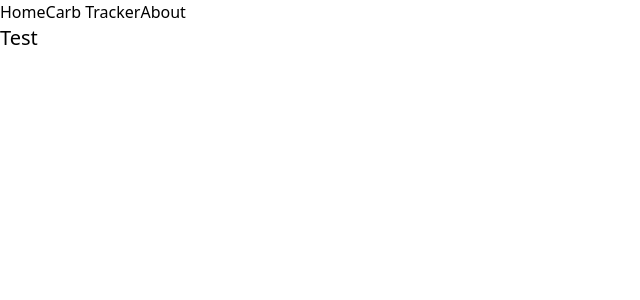
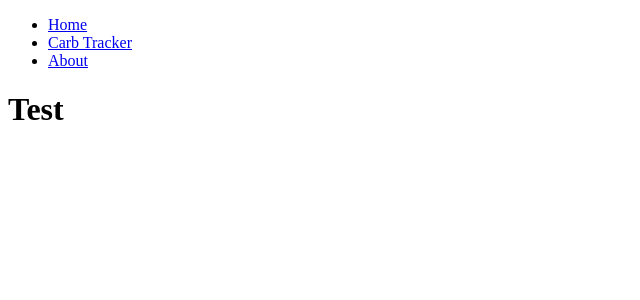
Before and after one commit to hydrol0x/T1D_website, a React (Create React App) app: page / in a window 1280 px wide. Shown: the top 300 px of the page, without its empty margins (0-640 px from the left). Built offline with nearby package versions, Linux system fonts and the light colour scheme.

Commit message:
removed tailwind

```diff
--- a/package.json
+++ b/package.json
@@ -35,10 +35,5 @@
       "last 1 firefox version",
       "last 1 safari version"
     ]
-  },
-  "devDependencies": {
-    "autoprefixer": "^10.4.7",
-    "postcss": "^8.4.14",
-    "tailwindcss": "^3.1.6"
   }
 }
--- a/postcss.config.js
+++ /dev/null
@@ -1,6 +0,0 @@
-module.exports = {
-  plugins: {
-    tailwindcss: {},
-    autoprefixer: {},
-  },
-}
--- a/src/components/Navbar.js
+++ b/src/components/Navbar.js
@@ -3,11 +3,19 @@ import React from "react";
 const Navbar = () => {
   return (
     <nav>
-      <ul>
-        <a href="/home">Home</a>
-        <a href="/tracker">Carb Tracker</a>
-        <a href="/about">About</a>
-      </ul>
+      <div className="table">
+        <ul className="inline">
+          <li>
+            <a href="/home">Home</a>
+          </li>
+          <li>
+            <a href="/tracker">Carb Tracker</a>
+          </li>
+          <li>
+            <a href="/about">About</a>
+          </li>
+        </ul>
+      </div>
     </nav>
   );
 };
--- a/tailwind.config.js
+++ /dev/null
@@ -1,8 +0,0 @@
-/** @type {import('tailwindcss').Config} */
-module.exports = {
-  content: ["./src/**/*.{js,jsx,ts,tsx}"],
-  theme: {
-    extend: {},
-  },
-  plugins: [],
-};
```
Also changed, not shown: 1 other file (tests, documents, lock files or other folders).
